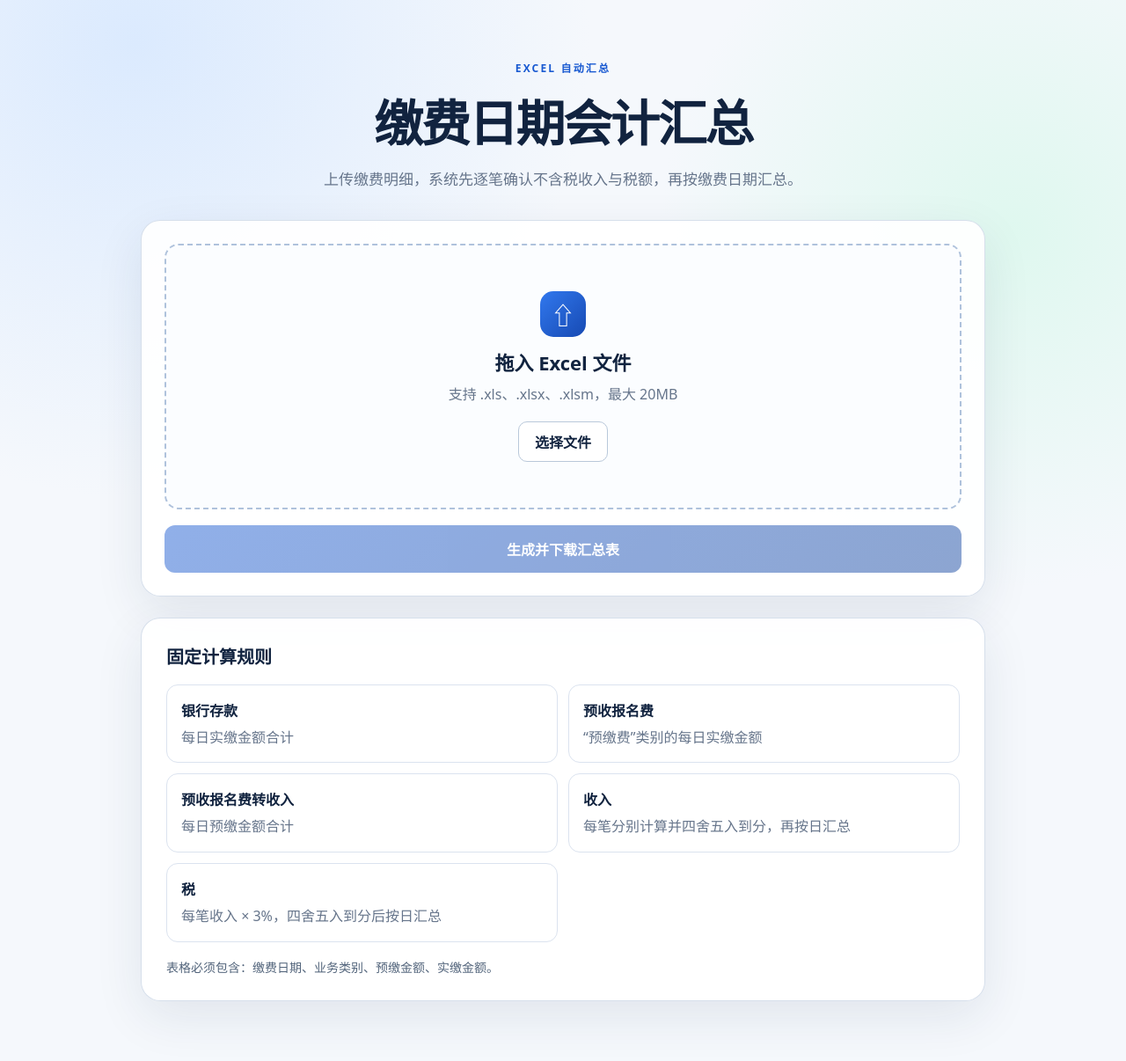
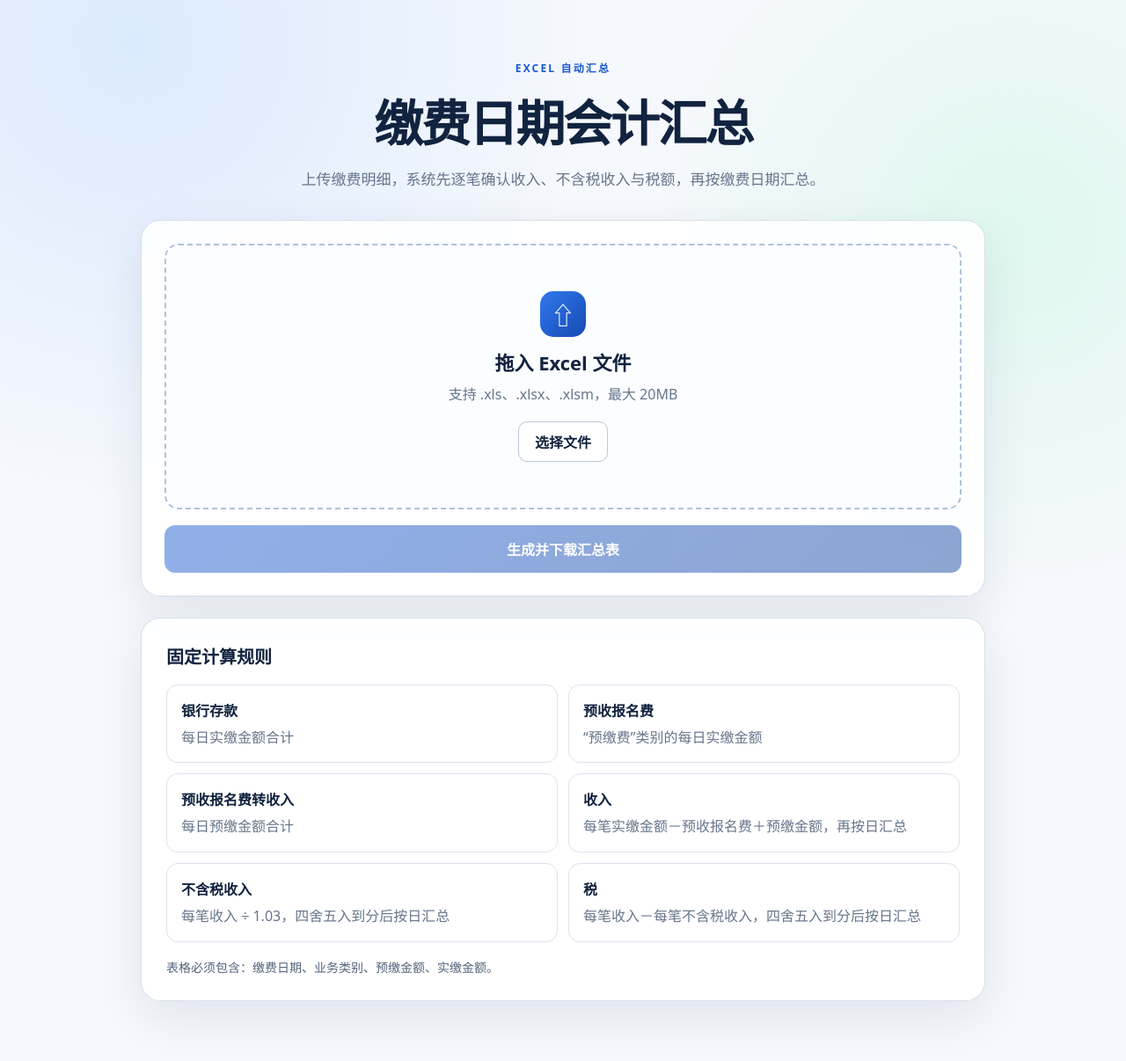
Before and after one commit to yangxj771212/payment-daily-summary, a Flask app: page / in a window 1280 px wide. Shown: the whole page at 88% size. Run offline with Flask 3, Linux system fonts and the light colour scheme.

Commit message:
Add files via upload

```diff
--- a/app.py
+++ b/app.py
@@ -19,7 +19,7 @@ app = Flask(__name__)
 app.config["MAX_CONTENT_LENGTH"] = 20 * 1024 * 1024
 
 REQUIRED_COLUMNS = ["缴费日期", "业务类别", "预缴金额", "实缴金额"]
-OUTPUT_COLUMNS = ["缴费日期按日汇总", "银行存款", "预收报名费", "预收报名费转收入", "收入", "税"]
+OUTPUT_COLUMNS = ["缴费日期按日汇总", "银行存款", "预收报名费", "预收报名费转收入", "收入", "不含税收入", "税"]
 
 
 class InputError(ValueError):
@@ -184,12 +184,13 @@ def read_uploaded_excel(file_storage) -> list[dict]:
 
 
 def calculate_summary(records: list[dict]) -> list[dict]:
-    """先逐笔确认收入和税，再按缴费日期汇总。"""
+    """先逐笔确认收入、不含税收入和税，再按缴费日期汇总。"""
     daily = defaultdict(lambda: {
         "银行存款": Decimal("0.00"),
         "预收报名费": Decimal("0.00"),
         "预收报名费转收入": Decimal("0.00"),
         "收入": Decimal("0.00"),
+        "不含税收入": Decimal("0.00"),
         "税": Decimal("0.00"),
     })
     cent = Decimal("0.01")
@@ -199,23 +200,28 @@ def calculate_summary(records: list[dict]) -> list[dict]:
         advance = bank if record["业务类别"] == "预缴费" else Decimal("0.00")
         advance_to_income = Decimal(str(record["预缴金额"])).quantize(cent, rounding=ROUND_HALF_UP)
 
-        # 每一笔单独确认收入并保留到分；该笔税也单独计算并保留到分。
-        income = ((bank - advance + advance_to_income) / Decimal("1.03")).quantize(
+        # 每一笔先确认含税收入，再分别计算不含税收入和税额，均保留到分。
+        income = (bank - advance + advance_to_income).quantize(
             cent, rounding=ROUND_HALF_UP
         )
-        tax = (income * Decimal("0.03")).quantize(cent, rounding=ROUND_HALF_UP)
+        income_excluding_tax = (income / Decimal("1.03")).quantize(
+            cent, rounding=ROUND_HALF_UP
+        )
+        tax = (income - income_excluding_tax).quantize(cent, rounding=ROUND_HALF_UP)
 
         record.update({
             "银行存款": float(bank),
             "预收报名费": float(advance),
             "预收报名费转收入": float(advance_to_income),
             "逐笔确认收入": float(income),
+            "逐笔确认不含税收入": float(income_excluding_tax),
             "逐笔确认税": float(tax),
         })
         daily[day]["银行存款"] += bank
         daily[day]["预收报名费"] += advance
         daily[day]["预收报名费转收入"] += advance_to_income
         daily[day]["收入"] += income
+        daily[day]["不含税收入"] += income_excluding_tax
         daily[day]["税"] += tax
     result = []
     for day in sorted(daily):
@@ -243,7 +249,7 @@ def make_workbook(summary: list[dict], records: list[dict]) -> io.BytesIO:
         ws.append([item[c] for c in OUTPUT_COLUMNS])
     total_row = ws.max_row + 1
     ws.cell(total_row, 1, "合计")
-    for col in range(2, 7):
+    for col in range(2, len(OUTPUT_COLUMNS) + 1):
         letter = get_column_letter(col)
         ws.cell(total_row, col, f"=SUM({letter}2:{letter}{total_row - 1})")
     for cell in ws[total_row]:
@@ -252,13 +258,14 @@ def make_workbook(summary: list[dict], records: list[dict]) -> io.BytesIO:
         row[0].number_format = "yyyy-mm-dd"
         for cell in row[1:]:
             cell.number_format, cell.border = "#,##0.00", border
-    for idx, width in enumerate([22, 17, 18, 23, 17, 15], 1):
+    for idx, width in enumerate([22, 17, 18, 23, 17, 18, 15], 1):
         ws.column_dimensions[get_column_letter(idx)].width = width
-    ws.freeze_panes, ws.auto_filter.ref = "A2", f"A1:F{ws.max_row - 1}"
+    ws.freeze_panes, ws.auto_filter.ref = "A2", f"A1:{get_column_letter(len(OUTPUT_COLUMNS))}{ws.max_row - 1}"
 
     detail_headers = [
         "缴费日期", "业务类别", "预缴金额", "实缴金额",
-        "银行存款", "预收报名费", "预收报名费转收入", "逐笔确认收入", "逐笔确认税",
+        "银行存款", "预收报名费", "预收报名费转收入", "逐笔确认收入",
+        "逐笔确认不含税收入", "逐笔确认税",
     ]
     detail.append(detail_headers)
     for cell in detail[1]:
@@ -271,7 +278,7 @@ def make_workbook(summary: list[dict], records: list[dict]) -> io.BytesIO:
             cell.border = border
         for cell in row[2:]:
             cell.number_format = "#,##0.00"
-    for i, width in enumerate([20, 16, 18, 18, 17, 18, 23, 18, 16], 1):
+    for i, width in enumerate([20, 16, 18, 18, 17, 18, 23, 18, 23, 16], 1):
         detail.column_dimensions[get_column_letter(i)].width = width
     detail.freeze_panes, detail.auto_filter.ref = "A2", detail.dimensions
     output = io.BytesIO()
--- a/templates/index.html
+++ b/templates/index.html
@@ -11,7 +11,7 @@
     <section class="hero">
       <div class="eyebrow">EXCEL 自动汇总</div>
       <h1>缴费日期会计汇总</h1>
-      <p>上传缴费明细，系统先逐笔确认不含税收入与税额，再按缴费日期汇总。</p>
+      <p>上传缴费明细，系统先逐笔确认收入、不含税收入与税额，再按缴费日期汇总。</p>
     </section>
 
     <section class="card">
@@ -44,8 +44,9 @@
         <article><span>银行存款</span><p>每日实缴金额合计</p></article>
         <article><span>预收报名费</span><p>“预缴费”类别的每日实缴金额</p></article>
         <article><span>预收报名费转收入</span><p>每日预缴金额合计</p></article>
-        <article><span>收入</span><p>每笔分别计算并四舍五入到分，再按日汇总</p></article>
-        <article><span>税</span><p>每笔收入 × 3%，四舍五入到分后按日汇总</p></article>
+        <article><span>收入</span><p>每笔实缴金额－预收报名费＋预缴金额，再按日汇总</p></article>
+        <article><span>不含税收入</span><p>每笔收入 ÷ 1.03，四舍五入到分后按日汇总</p></article>
+        <article><span>税</span><p>每笔收入－每笔不含税收入，四舍五入到分后按日汇总</p></article>
       </div>
       <p class="required">表格必须包含：缴费日期、业务类别、预缴金额、实缴金额。</p>
     </section>
```
Also changed, not shown: README.md.
